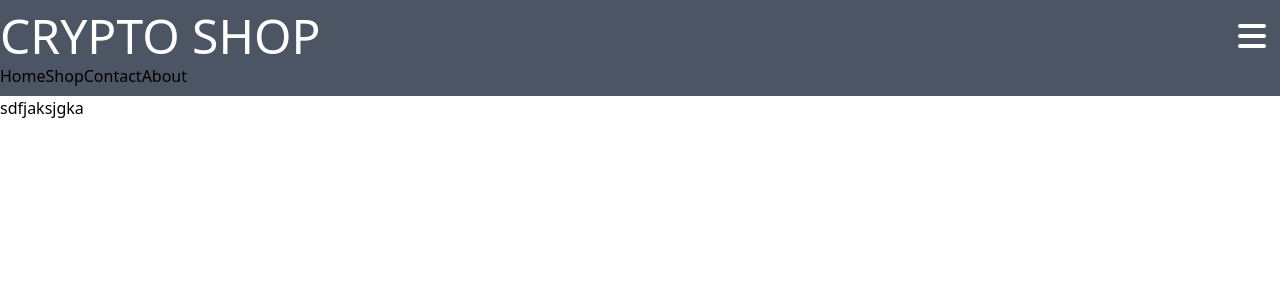
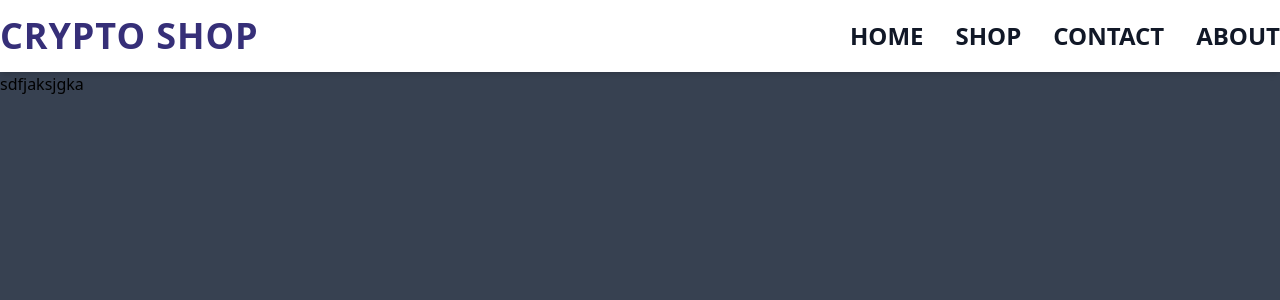
Before and after one commit to iinaamasum/crypto-shop, a React (Create React App) app: page / in a window 1280 px wide. Shown: the top 300 px of the page. Built offline with nearby package versions, Linux system fonts and the light colour scheme.

Commit message:
nav items showing and customization in md devices

```diff
--- a/src/App.js
+++ b/src/App.js
@@ -7,7 +7,7 @@ import Home from './components/Home/Home';
 
 function App() {
   return (
-    <div>
+    <div className="bg-gray-700 h-screen">
       <Header />
       <Routes>
         <Route path="/" element={<Home />} />
--- a/src/components/Header/Header.jsx
+++ b/src/components/Header/Header.jsx
@@ -1,6 +1,7 @@
-import { MenuIcon } from '@heroicons/react/solid';
 import React, { useState } from 'react';
+import { FaHamburger } from 'react-icons/fa';
 import { Link } from 'react-router-dom';
+
 const Header = () => {
   const [open, setOpen] = useState(false);
   const navItems = [
@@ -10,24 +11,26 @@ const Header = () => {
     { id: 4, name: 'About', path: '/about' },
   ];
   return (
-    <div className="bg-gray-600 pb-2">
-      <div className="container mx-auto pt-2 flex items-center justify-between">
-        <Link
-          to="/"
-          className="text-5xl text-bold uppercase text-white hover:text-orange-500"
-        >
+    <div className="shadow-md w-full sticky top-0 left-0 bg-white">
+      <div className="md:flex items-center justify-between py-4 container mx-auto">
+        {/* logo */}
+        <div className="uppercase tracking-wide text-3xl sm:text-4xl cursor-pointer text-indigo-900 font-bold ml-8 sm:ml-0">
           Crypto Shop
-        </Link>
-        <button className="text-white hover:text-red-500 hover:bg-gray-800 rounded-md">
-          <MenuIcon className="h-10 w-10 m-2" />
-        </button>
         </div>
-      <div className="flex flex-column md:flex-row">
+        {/* FaHamburger */}
+        <div className="text-2xl absolute right-8 top-5 cursor-pointer md:hidden">
+          <FaHamburger />
+        </div>
+        {/* links */}
+        <ul className="text-xl sm:text-2xl md:flex md:items-center absolute md:static bg-white z-[-1] md:z-auto left-0 w-full md:w-auto pl-12 md:pl-0 transition-all duration-500 ease-in-out">
           {navItems.map((item) => (
+            <li className="md:ml-8 my-7 md:my-0 text-gray-900 hover:text-gray-400 transition-all duration-200 uppercase font-semibold">
               <Link to={item.path} key={item.id}>
                 {item.name}
               </Link>
+            </li>
           ))}
+        </ul>
       </div>
     </div>
   );
```
Lines whose indentation alone changed are shown as unchanged.
